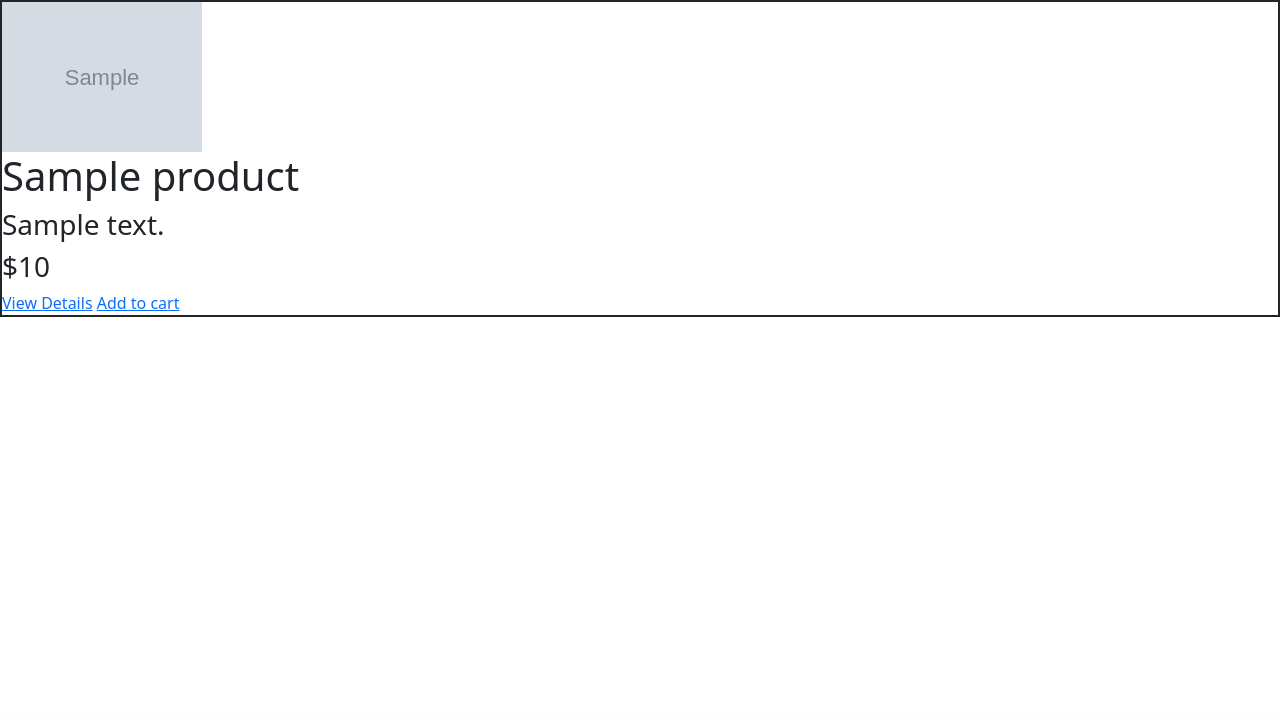
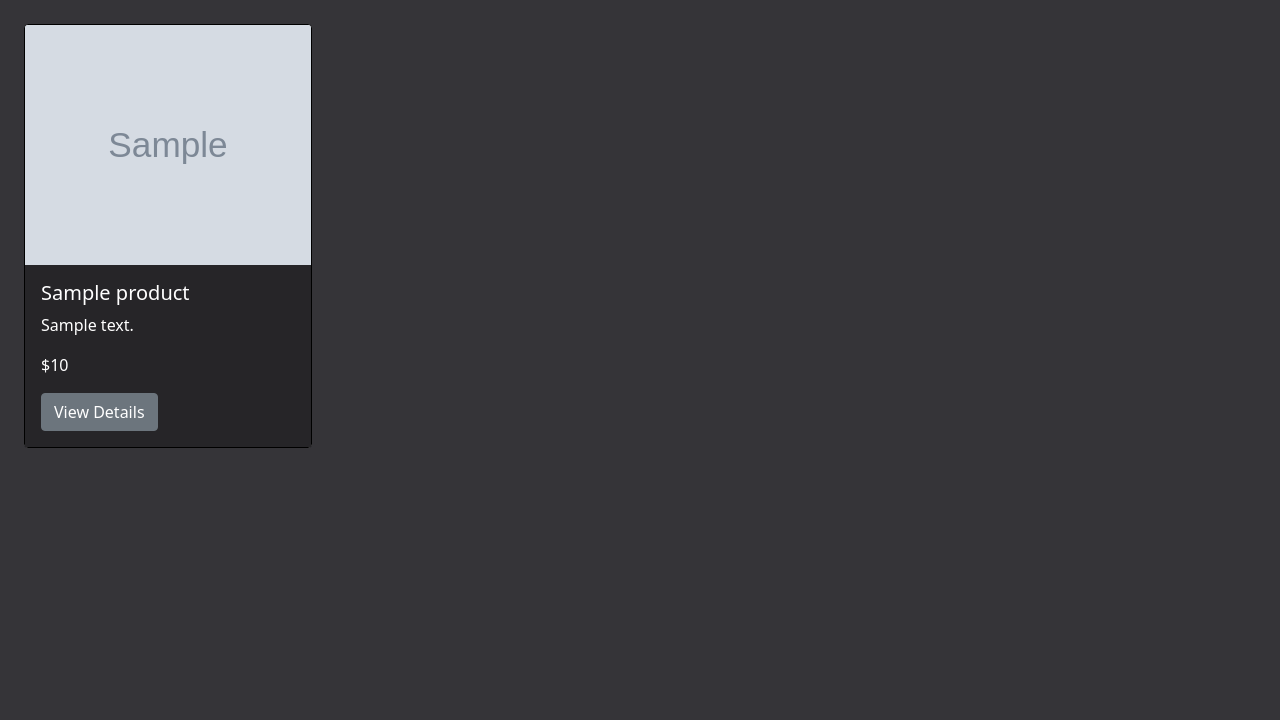
Before and after one commit to marianidchenko/canvas, a Django app: template templates/browse.html in a window 1280 px wide. Shown: the part 86-806 px from the top of the page. Before the commit the page ends 403 px from the top, so only its background shows below. Run offline with Django 3.2, Linux system fonts and the light colour scheme; the template is opened without the code that fills it: most values are stand-ins (such as "Sample title", 1, 10 or a date in 2020); grey boxes marked "Sample" are stand-in pictures.

Commit message:
Updated look on browse page

```diff
--- a/canvas/main/views.py
+++ b/canvas/main/views.py
@@ -48,7 +48,7 @@ class CreateProductView(generic_views.CreateView, LoginRequiredMixin):
             return super(CreateProductView, self).post(request, *args, **kwargs)
 
 
-class CartView(generic_views.ListView):
+class CartView(generic_views.ListView, LoginRequiredMixin):
     model = CartItem
     template_name = 'cart.html'
     context_object_name = 'cartitems'
@@ -66,7 +66,7 @@ class CartView(generic_views.ListView):
         return self.model.objects.filter(profile=self.request.user.profile)
 
 
-class CheckoutView(generic_views.TemplateView):
+class CheckoutView(generic_views.TemplateView, LoginRequiredMixin):
     template_name = 'checkout.html'
 
     def get_context_data(self, **kwargs):
@@ -87,7 +87,7 @@ class CheckoutView(generic_views.TemplateView):
             return redirect('purchased')
 
 
-class PurchasedView(generic_views.TemplateView):
+class PurchasedView(generic_views.TemplateView, LoginRequiredMixin):
     template_name = 'purchased.html'
 
 
--- a/static/css/style.css
+++ b/static/css/style.css
@@ -16,3 +16,10 @@
     height: 32px;
     overflow: hidden;
 }
+
+.thumbnail-browse{
+    min-height:30vh;
+    max-height: 30vh;
+    object-fit: cover;
+    overflow: hidden;
+}
--- a/templates/browse.html
+++ b/templates/browse.html
@@ -1,24 +1,25 @@
 {% extends 'base.html' %}
 {% block page_content %}
-    <div>
+     <span class="d-block p-2 text-white" style="height:90vh; background-color:#353438">
+    <div class="d-flex flex-wrap">
         {% for product in products %}
             {% if product.product_quantity > 0 %}
-            <div style="border: 2px solid">
-                <img src="{{ product.product_photo.url }}" width="200px" alt="">
-                <h1>
-                    {{ product.product_name }}
-                </h1>
-                <h3>
-                    {{ product.product_description }}
-                </h3>
-                <div>
-                    <h3>
-                        ${{ product.product_price }}
-                    </h3>
-                    <a href="{% url 'details' pk=product.pk %}">View Details</a>
-                    <a href="{% url 'add to cart' pk=product.pk %}">Add to cart</a>
+                <div class="p-3 bd-highlight">
+                    <div class="card" style="width: 18rem; border-color:black">
+                        <img src="{{ product.product_photo.url }}" class="card-img-top thumbnail-browse" alt="...">
+                        <div class="card-body" style="background-color:#262528;">
+                            <h5 class="card-title">{{ product.product_name }}</h5>
+                            <p class="card-text">{{ product.product_description }}</p>
+                            <p class="card-text">${{ product.product_price }}</p>
+                            <a href="{% url 'details' pk=product.pk %}" class="btn btn-secondary">View Details</a>
+                            {% if user.is_authenticated %}
+                                <a href="{% url 'add to cart' pk=product.pk %}" class="btn btn-secondary">Add to
+                                    cart</a>
+                            {% endif %}
+                        </div>
+                    </div>
                 </div>
-            </div>
             {% endif %}
         {% endfor %}
+    </span>
 {% endblock %}
```
